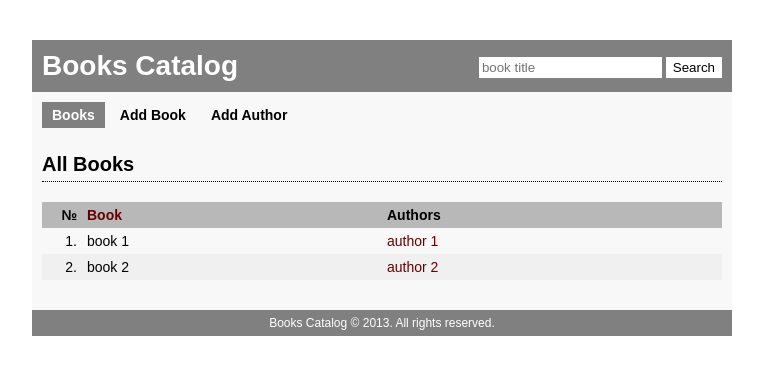
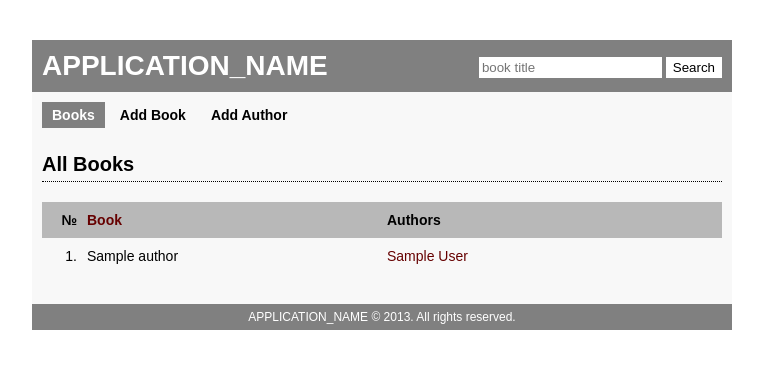
Before and after one commit to georgi-yankov/phpcourse, a PHP site: page / in a window 1280 px wide. Shown: the top 375 px of the page, without its empty margins (258-1021 px from the left). Run offline with PHP 8.4, Linux system fonts and the light colour scheme; tables that the repository leaves empty or names only in its code hold one stand-in row (values such as "Sample post"); a stand-in replaces the project's code that opens the database connection; some libraries are stand-ins or nearby versions.

Commit message:
homework-4 (second commit)
Not fully working version

```diff
--- a/homework-4/add-book.php
+++ b/homework-4/add-book.php
@@ -24,8 +24,8 @@ $allAuthorsData = getAllAuthors($connection, $messages);
     <form method="POST" action="processing/manage-add.php" role="form">
         <p>
             <label for="book-title">Book Title: </label>
-            <input type="text" name="book-title" id="book-title" required
-                   value="<?php echo $bookTitle; ?>" />
+            <input type="text" name="book-title" id="book-title" required autofocus
+                   autocomplete="off" value="<?php echo $bookTitle; ?>" />
         </p>
         <p>
             <label>Choose Authors: </label>
--- a/homework-4/css/style.css
+++ b/homework-4/css/style.css
@@ -203,7 +203,7 @@ a:hover {
 }
 
 #content table thead th {
-    padding: 5px;
+    padding: 10px 5px;
     text-align: left;
     width: 290px;
 }
@@ -217,16 +217,20 @@ a:hover {
 }
 
 #content table tbody tr:nth-child(even) {
-    background-color: #f0f0f0;
+    background-color: #e0e0e0;
 }
 
 #content table tbody td {
-    padding: 5px;
+    padding: 10px 5px;
 }
 
 #content table tr th:first-child,
 #content table tr td:first-child {
     text-align: right;
+}
+
+#no-books p {
+    padding-bottom: 5px;
 }
 
 /*************************************************
--- a/homework-4/includes/footer.php
+++ b/homework-4/includes/footer.php
@@ -1,6 +1,6 @@
             </div><!-- #content -->
 
-            <footer id="footer">
+            <footer id="footer" role="contentinfo">
                 <p><?php echo APPLICATION_NAME ?> &copy; <?php echo date('Y'); ?>. All rights reserved.</p>
             </footer><!-- #footer -->
         </div><!-- #wrapper -->
--- a/homework-4/includes/functions.php
+++ b/homework-4/includes/functions.php
@@ -100,6 +100,8 @@ function getAllAuthors($connection, $messages) {
         exit;
     }
 
+    $allAuthorsData = array();
+
     while ($row = $query->fetch_assoc()) {
         $allAuthorsData['authorId'][] = $row['author_id'];
         $allAuthorsData['authorName'][] = $row['author_name'];
--- a/homework-4/includes/header.php
+++ b/homework-4/includes/header.php
@@ -14,7 +14,7 @@ require 'includes/functions.php';
     </head>
     <body>
         <div id="wrapper">
-            <header id="header">
+            <header id="header" role="banner">
                 <h1 id="logo">
                     <a href="index.php"><?php echo APPLICATION_NAME ?></a>
                 </h1>
--- a/homework-4/index.php
+++ b/homework-4/index.php
@@ -4,10 +4,40 @@ session_start();
 $pageTitle = 'Books';
 
 require 'includes/header.php';
+
+$sql = "
+    SELECT *
+    FROM `books` AS bks
+
+    LEFT JOIN `books_authors` AS bks_aut
+    ON bks.book_id = bks_aut.book_id
+
+    LEFT JOIN `authors` AS aut
+    ON bks_aut.author_id = aut.author_id
+";
+
+$query = mysqli_query($connection, $sql);
+
+if (!$query) {
+    $_SESSION['messages'] = $messages['wrongQueryExecution'];
+    header('Location: ../index.php');
+    exit;
+}
+
+$allInfo = array();
+
+while ($row = $query->fetch_assoc()) {
+    $allInfo[$row['book_id']]['bookTitle'] = $row['book_title'];
+    $allInfo[$row['book_id']]['authorInfo'][$row['author_id']] = $row['author_name'];
+}
+
+//echo '<pre>'.print_r($allInfo, true).'</pre>';
+//die();
 ?>
 
 <h2>All Books</h2>
 
+<?php if (!empty($allInfo)) { ?>
     <table>
         <thead>
             <tr>
@@ -20,18 +50,37 @@ require 'includes/header.php';
         </thead>
 
         <tbody>
+            <?php $booksCounter = 0; ?>
+            <?php foreach ($allInfo as $key => $value) { // $key is not used yet ?>
+                <?php $booksCounter++; ?>
                 <tr>
-            <td>1.</td>
-            <td>book 1</td>
-            <td><a href="" title="">author 1</a></td>
+                    <td><?php echo $booksCounter; ?>.</td>
+                    <td><?php echo $value['bookTitle'] ?></td>
+                    <td>
+                        <?php
+                        foreach ($value['authorInfo'] as $kk => $vv) {
+                            // Store links in array so that afterwords
+                            // to avoid the last comma
+                            $authorsLinks[] = '<a href=index.php?author="' . $kk . '" title="Books from ' . $vv . '">' . $vv . '</a>';
+                        }
+
+                        $authorsLinksResult = implode(',&nbsp;&nbsp;', $authorsLinks);
+                        echo $authorsLinksResult;
+
+                        unset($authorsLinks);
+                        unset($authorsLinksResult);
+                        ?>
+                    </td>
                 </tr>
-        <tr>
-            <td>2.</td>
-            <td>book 2</td>
-            <td><a href="" title="">author 2</a></td>
-        </tr>
+            <?php } ?>
         </tbody>
     </table>
+<?php } else { ?>
+    <div id="no-books">
+        <p>Currently there are no books in the catalog.</p>
+        <p>Be the one to add first book <a title="Add Book" href="add-book.php">here</a>.</p>
+    </div>
+<?php } ?>
 
 <?php
 require 'includes/footer.php';
```
Also changed, not shown: homework-4/add-author.php (+6 -6 lines). Lines whose indentation alone changed are shown as unchanged.
